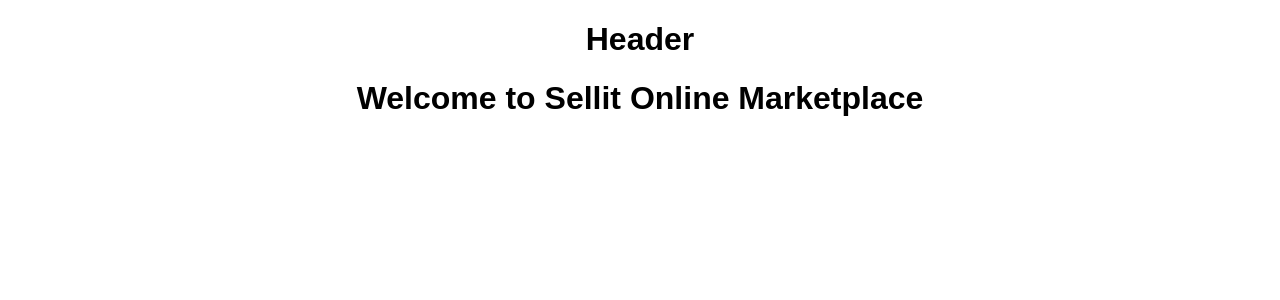
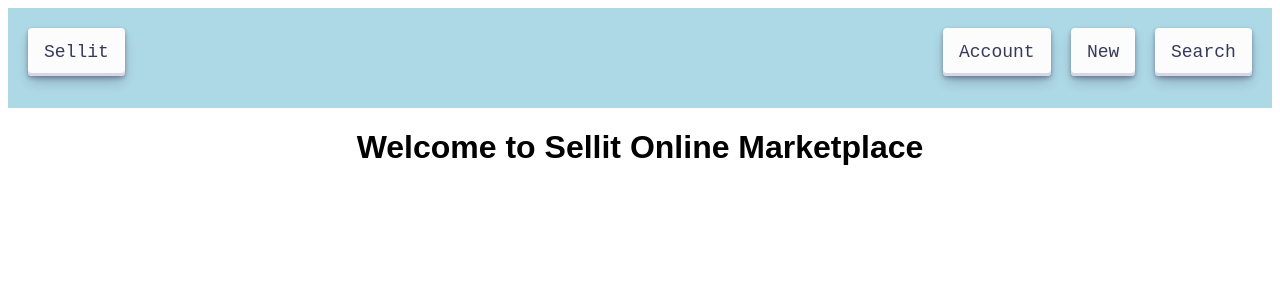
Before and after one commit to andrew-staveley/sellit-online-marketplace, a React (Create React App) app in the folder client/: page / in a window 1280 px wide. Shown: the top 300 px of the page. Built offline with nearby package versions, Linux system fonts and the light colour scheme; no server answers.

Commit message:
Added nav bar buttons/links

```diff
--- a/client/src/components/Header.js
+++ b/client/src/components/Header.js
@@ -1,7 +1,13 @@
+import { NavLink } from "react-router-dom"
 
-function Header() {
+function Header({ session }) {
     return (
-        <h1>Header</h1>
+        <header className="header">
+            <NavLink to="/" className="button" style={{float: 'left'}}>Sellit</NavLink>
+            <NavLink to="/search" className="button" style={{float: 'right'}}>Search</NavLink>
+            <NavLink to="/newlisting" className="button" style={{float: 'right'}}>New</NavLink>
+            {session != null ? <NavLink to="/account" className="button" style={{float: 'right'}}>Account</NavLink> : <NavLink to="/login" className="button" style={{float: 'right'}}>Login</NavLink>}
+        </header>
     )
 }
 
```
